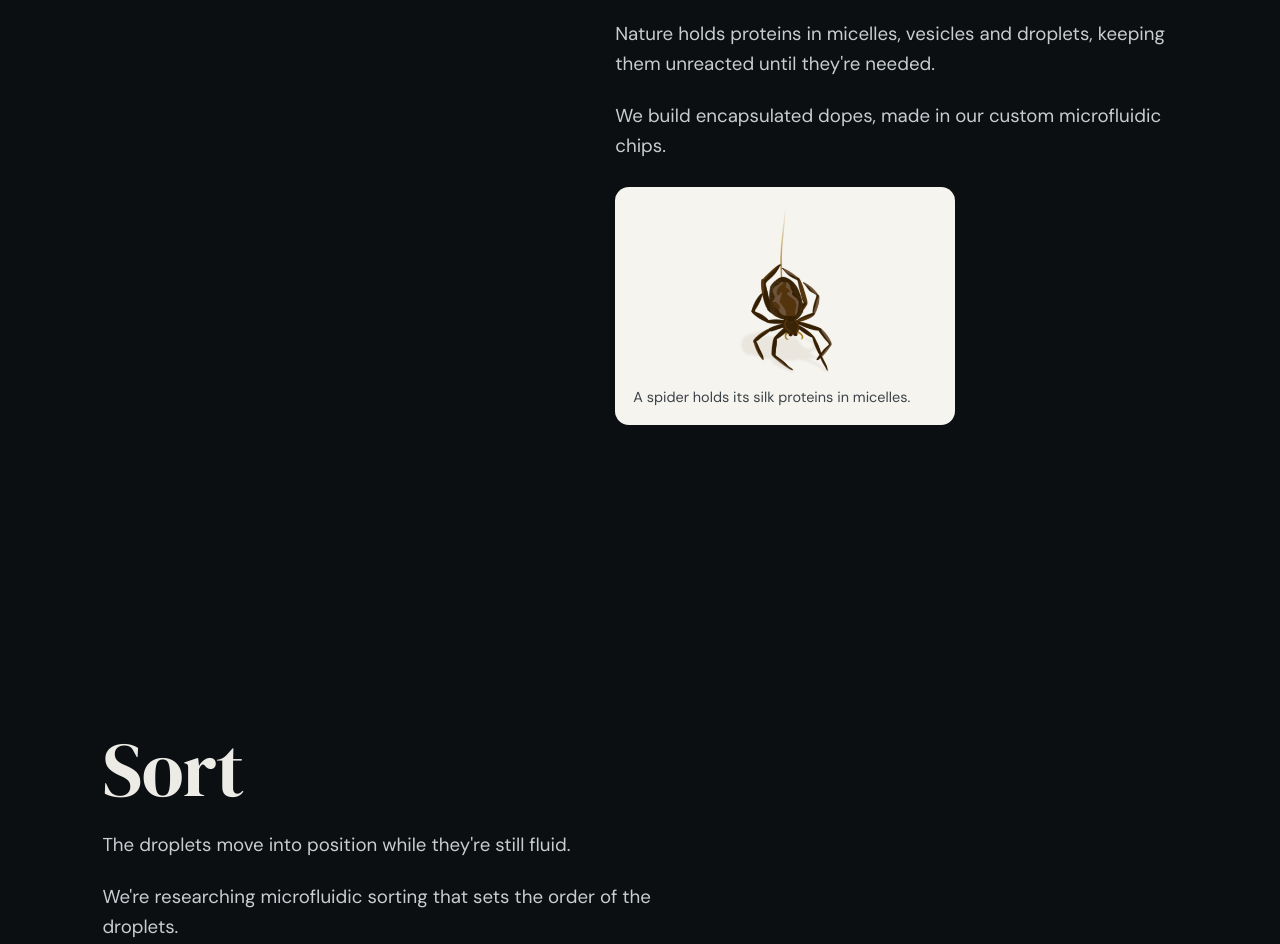
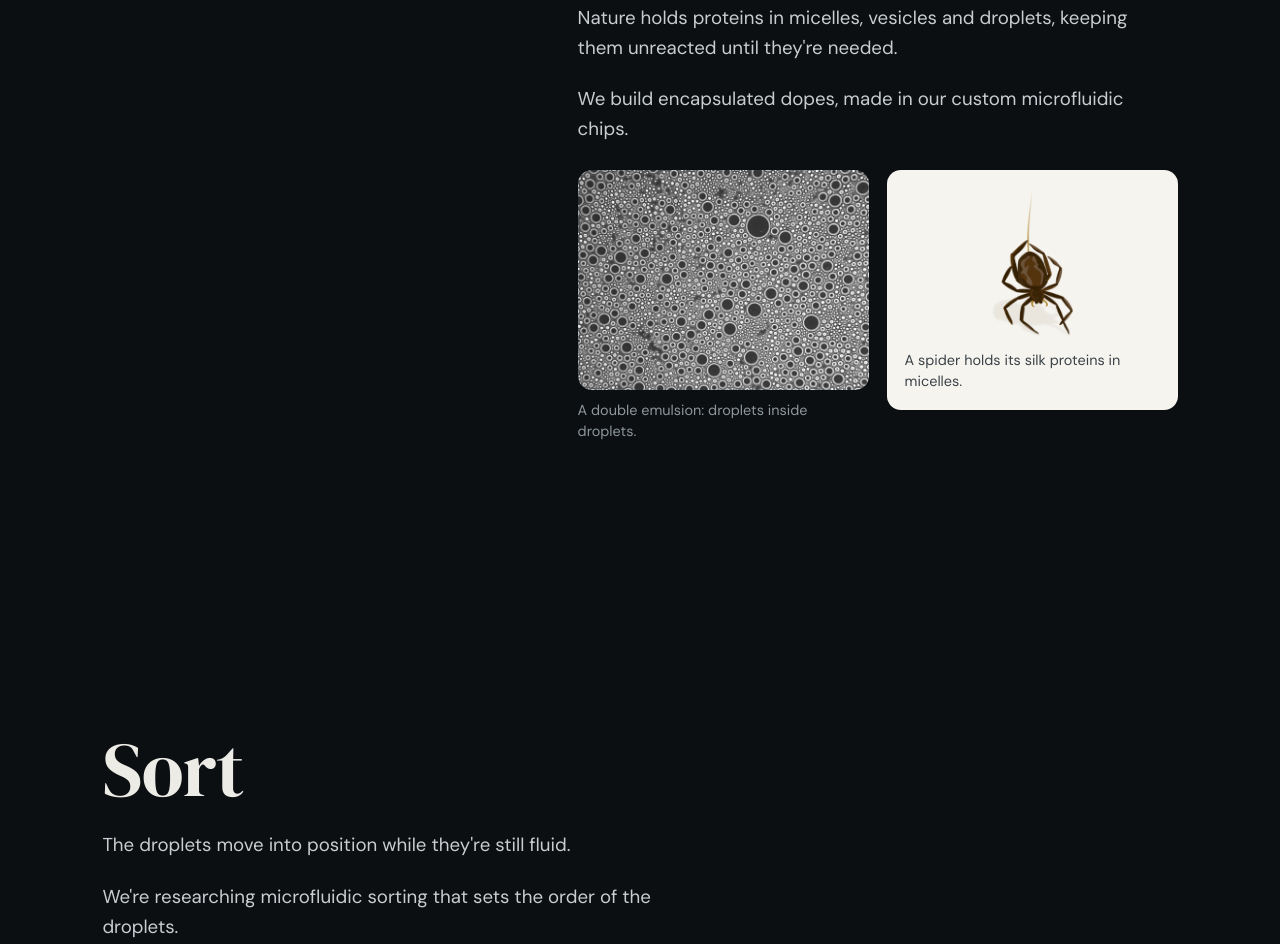
Before and after one commit to Plumeriatiki/impossible-fibers, a plain HTML site: page approach.html in a window 1280 px wide. Shown: the part 1028-1972 px from the top of the page. Drawn offline with nearby package versions, Linux system fonts and the light colour scheme; animation ran at ten frames a second.

Commit message:
Add lab photos: double emulsion (How we make fibers), sensor strip on a gripper (Sensors), bench at Bakar Labs (About)
Photos from the team's Website photos folder in Drive, resized and with camera metadata removed.

Co-Authored-By: Claude Opus 5.5 <noreply@anthropic.com>

```diff
--- a/approach.html
+++ b/approach.html
@@ -39,7 +39,10 @@
         <h2>Store</h2>
         <p>Nature holds proteins in micelles, vesicles and droplets, keeping them unreacted until they're needed.</p>
         <p>We build encapsulated dopes, made in our custom microfluidic chips.</p>
-        <figure class="art"><img src="img/nature/spider-cut.png" alt="Illustration of a spider hanging from a silk thread"><figcaption>A spider holds its silk proteins in micelles.</figcaption></figure>
+        <div class="figs">
+          <figure class="photo"><img src="img/photos/double-emulsion.jpg" alt="Microscope image of many round droplets, each with a smaller droplet inside"><figcaption>A double emulsion: droplets inside droplets.</figcaption></figure>
+          <figure class="art"><img src="img/nature/spider-cut.png" alt="Illustration of a spider hanging from a silk thread"><figcaption>A spider holds its silk proteins in micelles.</figcaption></figure>
+        </div>
       </div>
     </section>
 
--- a/css/concept.css
+++ b/css/concept.css
@@ -286,6 +286,11 @@ a.piece:hover h3{color:var(--teal)}
   .piece img{margin-left:0}
 }
 
+/* Lab photos on the inner pages */
+.photo{margin:0;max-width:820px}
+.photo img{width:100%;border-radius:14px}
+.photo figcaption{margin-top:10px;font-size:14px;color:var(--muted)}
+
 /* About: the team */
 .team{list-style:none;padding:0;margin:32px 0 0;display:grid;grid-template-columns:repeat(4,minmax(0,1fr));gap:32px}
 .team img{width:100%;aspect-ratio:1;object-fit:cover;border-radius:10px;background:var(--panel)}
--- a/css/home.css
+++ b/css/home.css
@@ -48,6 +48,14 @@ h2{font-size:clamp(2.6rem,6vw,5.4rem)}
 .art img{max-height:170px;margin:0 auto}
 .art figcaption{margin-top:12px;font-size:.85rem;line-height:1.45;color:#3b4348}
 
+/* Lab photos: plain, rounded, with a short caption. .figs sets a photo beside an illustration. */
+.photo{margin:26px 0 0;max-width:340px}
+.photo img{width:100%;border-radius:14px}
+.photo figcaption{margin-top:10px;font-size:.85rem;line-height:1.45;color:var(--muted)}
+.figs{display:grid;grid-template-columns:1fr 1fr;gap:18px;align-items:start;max-width:600px}
+.figs .photo,.figs .art{margin-top:26px;max-width:none}
+.figs .art img{max-height:150px}
+
 .reveal{opacity:0;transform:translateY(34px);transition:opacity 1s,transform 1s cubic-bezier(.2,.7,.2,1)}
 .reveal.in{opacity:1;transform:none}
 
@@ -59,5 +67,6 @@ h2{font-size:clamp(2.6rem,6vw,5.4rem)}
   .sec.right{justify-content:flex-start}
   .dots{right:8px}
   .mail{font-size:1.2rem;overflow-wrap:anywhere}
+  .figs{grid-template-columns:1fr}
 }
 @media (prefers-reduced-motion:reduce){.reveal{opacity:1;transform:none;transition:none}}
```
Also changed, not shown: about.html (+6 -0 lines), sensors.html (+1 -0 lines), img/photos/bench-bakar.jpg (added), img/photos/double-emulsion.jpg (added), img/photos/sensor-on-gripper.jpg (added).
